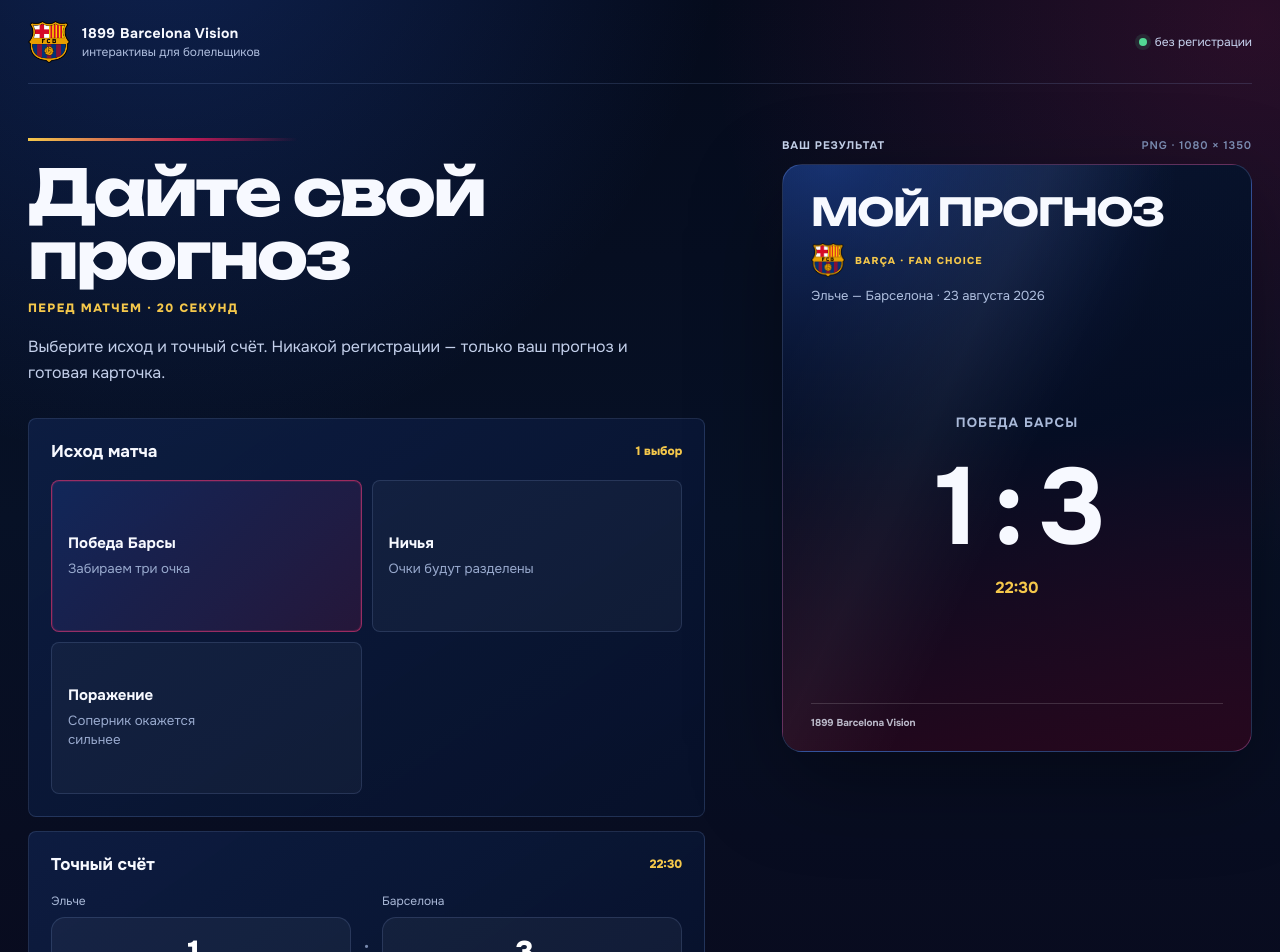
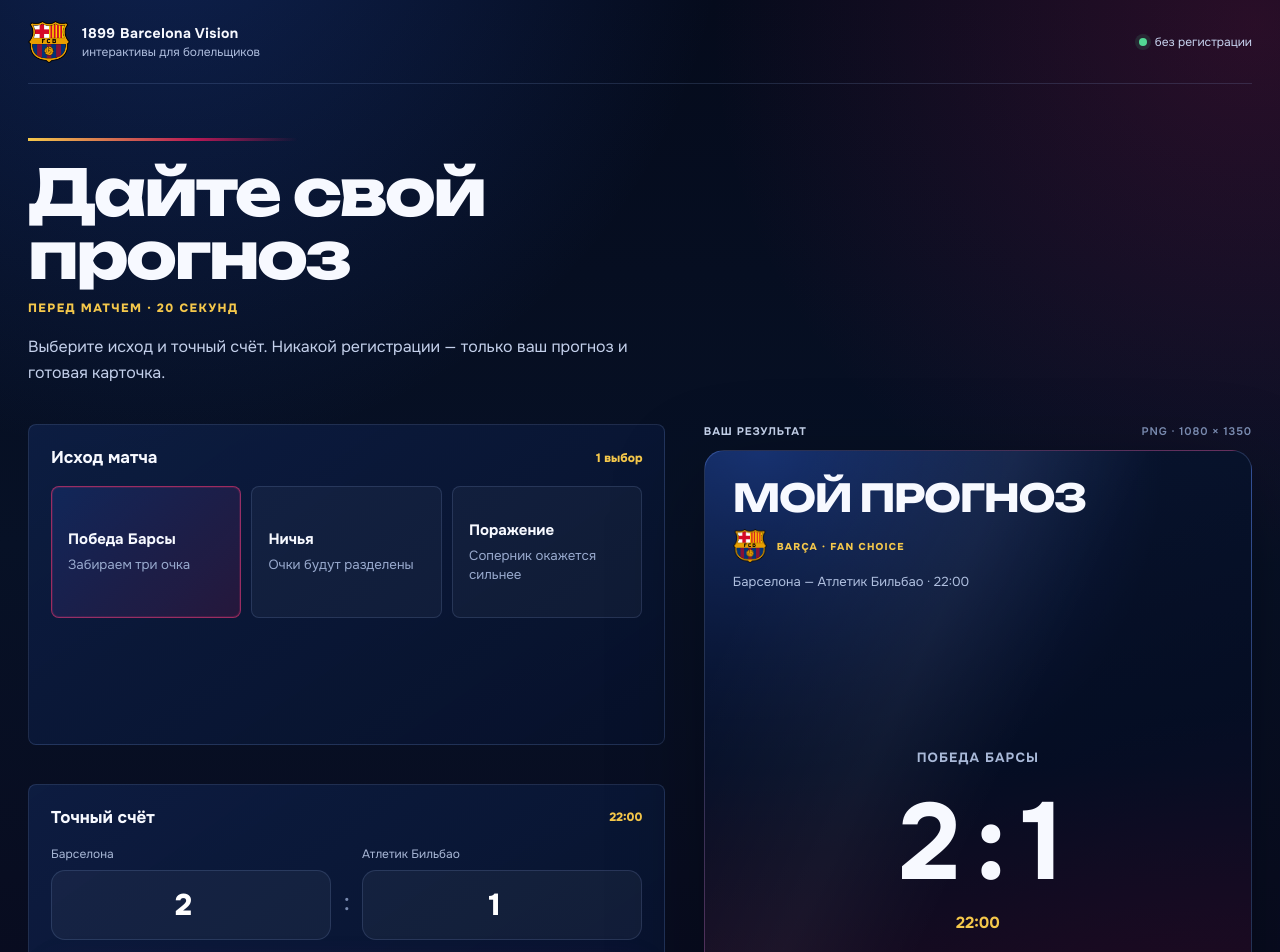
Before and after one commit to sergey9lap-sys/barcelona, a Next.js app: page /prognoz in a window 1280 px wide. Shown: the top 952 px of the page. Built offline with nearby package versions, Linux system fonts and the light colour scheme.

Commit message:
Rebuild match prediction for Athletic fixture

```diff
--- a/app/globals.css
+++ b/app/globals.css
@@ -361,6 +361,16 @@
 .lineup-shell .page-heading { grid-column: 1 / -1; margin-bottom: 0; }
 .lineup-shell .editor-column > .control-panel { grid-column: 1; grid-row: 2; }
 .lineup-shell .preview-column { min-width: 0; grid-column: 2; grid-row: 2; }
+.prediction-shell { width: min(1600px, 100%); }
+.prediction-shell .workspace { grid-template-columns: minmax(620px, 1fr) minmax(520px, .86fr); gap: clamp(28px, 3vw, 48px); }
+.prediction-shell .editor-column { display: contents; }
+.prediction-shell .page-heading { grid-column: 1 / -1; margin-bottom: 0; }
+.prediction-shell .editor-column > .control-panel:first-of-type { grid-column: 1; grid-row: 2; }
+.prediction-shell .editor-column > .control-panel:nth-of-type(2) { grid-column: 1; grid-row: 3; margin-top: 0; }
+.prediction-shell .preview-column { min-width: 0; grid-column: 2; grid-row: 2 / span 2; }
+.prediction-shell .choice-grid { grid-template-columns: repeat(3, minmax(0, 1fr)); }
+.prediction-shell .choice-card { min-height: 132px; }
+.prediction-shell .choice-card span { max-width: 100%; }
 .pitch-preview { position: relative; height: 100%; overflow: hidden; border-radius: 12px; background: url('/background/tactical-field-original.png') center / cover; }
 .pitch-drag-surface { position: absolute; inset: 0; touch-action: none; }
 .pitch-drag-hint { position: absolute; z-index: 3; top: 10px; left: 50%; padding: 6px 10px; border: 1px solid rgba(245,200,75,.28); border-radius: 7px; color: #f8e6a8; background: rgba(3,11,30,.78); font-size: 10px; font-weight: 750; letter-spacing: .04em; transform: translateX(-50%); white-space: nowrap; pointer-events: none; }
@@ -504,6 +514,7 @@
   .workspace { grid-template-columns: minmax(0, 1fr) 390px; gap: 32px; }
   .player-grid { grid-template-columns: repeat(2, minmax(0, 1fr)); }
   .lineup-shell .workspace { grid-template-columns: minmax(0, 1fr) 430px; gap: 28px; }
+  .prediction-shell .workspace { grid-template-columns: minmax(0, 1fr) 430px; gap: 28px; }
 }
 
 @media (max-width: 820px) {
@@ -517,6 +528,8 @@
   .page-heading h1 { font-size: clamp(40px, 12vw, 64px); }
   .lineup-shell .workspace { display: flex; }
   .lineup-shell .share-preview { width: min(100%, 620px); }
+  .prediction-shell .workspace { display: flex; }
+  .prediction-shell .share-preview { width: min(100%, 620px); }
 }
 
 @media (max-width: 560px) {
@@ -535,6 +548,7 @@
   .player-tile small { font-size: 11px; }
   .player-tile i { width: 20px; height: 26px; border-radius: 5px; }
   .choice-grid { grid-template-columns: 1fr; }
+  .prediction-shell .choice-grid { grid-template-columns: 1fr; }
   .choice-card { min-height: 122px; }
   .next-actions-grid { grid-template-columns: 1fr; }
   .ranking-grid { grid-template-columns: 1fr; grid-template-rows: none; grid-auto-flow: row; }
--- a/components/LineupInteractive.tsx
+++ b/components/LineupInteractive.tsx
@@ -42,7 +42,7 @@
   title = "Соберите состав Барсы",
   description = "Выберите 11 футболистов: каждый сразу появится на поле. Перетащите игроков в нужные зоны и скачайте готовую картинку для Telegram.",
   previewTitle = "Мой состав на матч",
-  previewSubtitle = `${MATCH.opponent} — Барселона · ${MATCH.date}`,
+  previewSubtitle = `${MATCH.home} — ${MATCH.away} · ${MATCH.time}`,
   exportTitle = "МОЙ СОСТАВ НА МАТЧ",
   exportKicker = "BARÇA · MATCHDAY",
   fileName = "barca-lineup",
--- a/components/PredictionInteractive.tsx
+++ b/components/PredictionInteractive.tsx
@@ -15,16 +15,18 @@
 ];
 
 export function PredictionInteractive() {
-  const [homeScore, setHomeScore] = useState(1);
-  const [awayScore, setAwayScore] = useState(3);
+  const barcaIsHome = MATCH.home === "Барселона";
+  const [homeScore, setHomeScore] = useState(barcaIsHome ? 2 : 1);
+  const [awayScore, setAwayScore] = useState(barcaIsHome ? 1 : 2);
   const [busy, setBusy] = useState(false);
-  const outcome = awayScore > homeScore ? "win" : awayScore === homeScore ? "draw" : "loss";
+  const barcaWon = barcaIsHome ? homeScore > awayScore : awayScore > homeScore;
+  const outcome = homeScore === awayScore ? "draw" : barcaWon ? "win" : "loss";
   const selectedOutcome = outcomes.find((item) => item.id === outcome)!;
 
   function chooseOutcome(nextOutcome: string) {
-    if (nextOutcome === "win") { setHomeScore(1); setAwayScore(2); }
+    if (nextOutcome === "win") { setHomeScore(barcaIsHome ? 2 : 1); setAwayScore(barcaIsHome ? 1 : 2); }
     if (nextOutcome === "draw") { setHomeScore(1); setAwayScore(1); }
-    if (nextOutcome === "loss") { setHomeScore(2); setAwayScore(1); }
+    if (nextOutcome === "loss") { setHomeScore(barcaIsHome ? 1 : 2); setAwayScore(barcaIsHome ? 2 : 1); }
   }
 
   function clampScore(value: number) {
@@ -39,8 +41,8 @@
   }
 
   return (
-    <InteractiveShell step="Перед матчем · 20 секунд" title="Дайте свой прогноз" description="Выберите исход и точный счёт. Никакой регистрации — только ваш прогноз и готовая карточка." preview={
-      <SharePreview title="Мой прогноз" subtitle={`${MATCH.home} — ${MATCH.away} · ${MATCH.date}`}>
+    <InteractiveShell className="prediction-shell" step="Перед матчем · 20 секунд" title="Дайте свой прогноз" description="Выберите исход и точный счёт. Никакой регистрации — только ваш прогноз и готовая карточка." preview={
+      <SharePreview title="Мой прогноз" subtitle={`${MATCH.home} — ${MATCH.away} · ${MATCH.time}`}>
         <div className="preview-score"><small>{selectedOutcome.label}</small><strong>{homeScore} : {awayScore}</strong><span>{MATCH.time}</span></div>
       </SharePreview>
     }>
--- a/lib/config.ts
+++ b/lib/config.ts
@@ -4,9 +4,8 @@
 export const TELEGRAM_HANDLE = process.env.NEXT_PUBLIC_TELEGRAM_HANDLE || "";
 
 export const MATCH = {
-  opponent: "Эльче",
-  home: "Эльче",
-  away: "Барселона",
-  date: "23 августа 2026",
-  time: "22:30",
+  opponent: "Атлетик Бильбао",
+  home: "Барселона",
+  away: "Атлетик Бильбао",
+  time: "22:00",
 };
```
